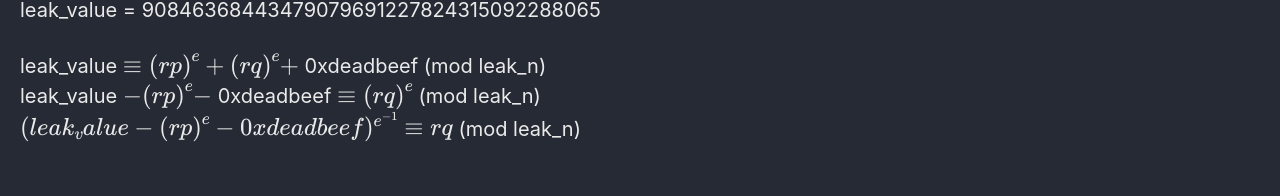
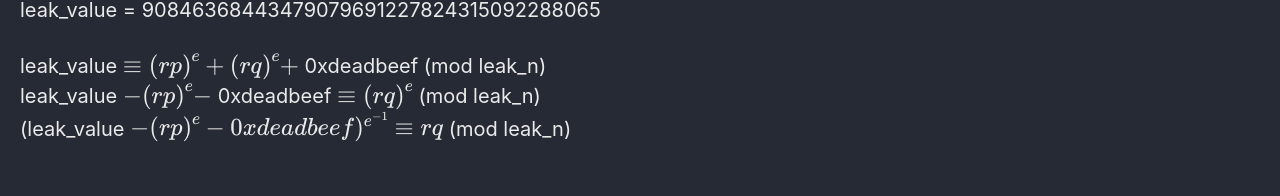
Before and after one commit to Connor-McCartney/Connor-McCartney.github.io, a Jekyll site: the page built from _pages/cryptography/rsa/rsa-leak-ACTF-2022.md, in a window 1280 px wide. Shown: the part 1693-1889 px from the top of the page. Built offline with Jekyll 4.4.1, drawn with Linux system fonts in a browser that asks for light colours; cached includes are drawn as plain includes.

```diff
--- a/_pages/cryptography/rsa/rsa-leak-ACTF-2022.md
+++ b/_pages/cryptography/rsa/rsa-leak-ACTF-2022.md
@@ -63,4 +63,4 @@ leak_value = 90846368443479079691227824315092288065 <br>
 
 leak_value $$\equiv {(rp)}^e + {(rq)}^e +$$ 0xdeadbeef (mod leak_n) <br>
 leak_value $$- {(rp)}^e -$$ 0xdeadbeef $$\equiv {(rq)}^e$$  (mod leak_n) <br>
-$$(leak_value - {(rp)}^e - 0xdeadbeef)^{e^{-1}} \equiv rq$$  (mod leak_n) <br>
+(leak_value $$- {(rp)}^e - 0xdeadbeef)^{e^{-1}} \equiv rq$$  (mod leak_n) <br>
```
